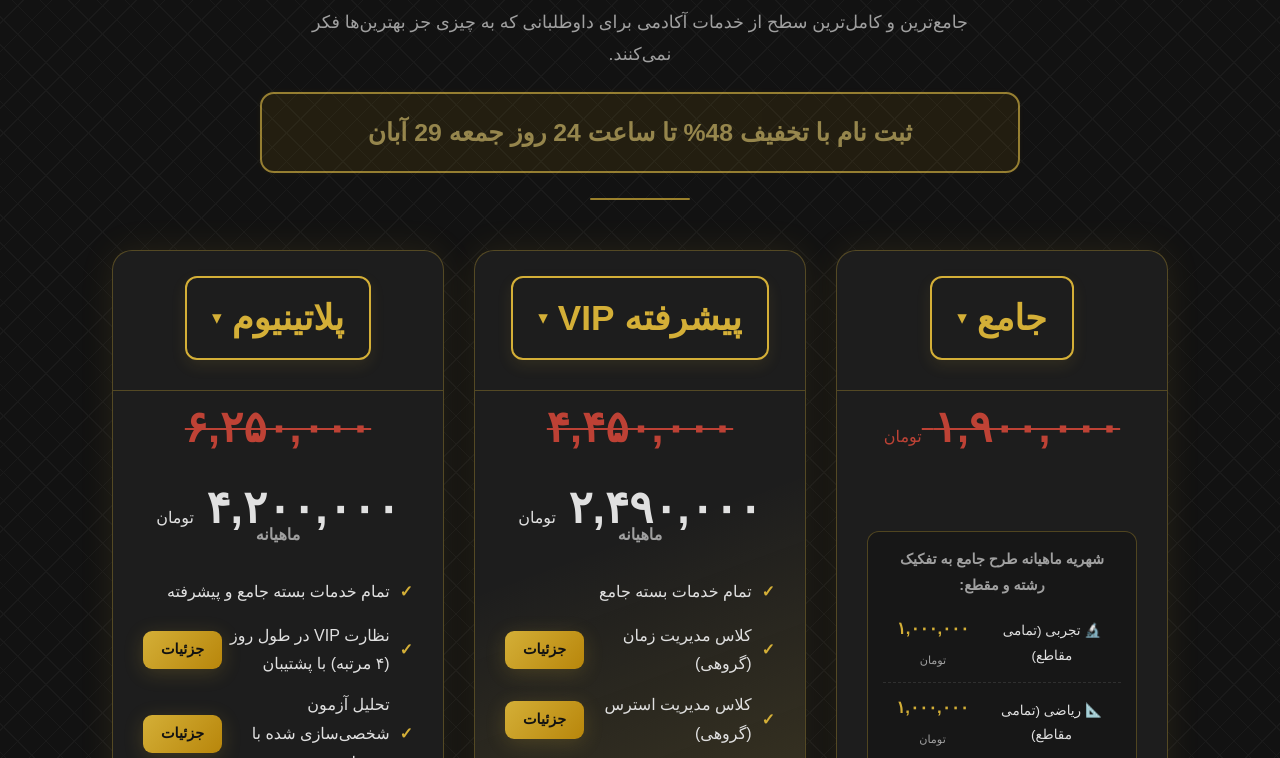
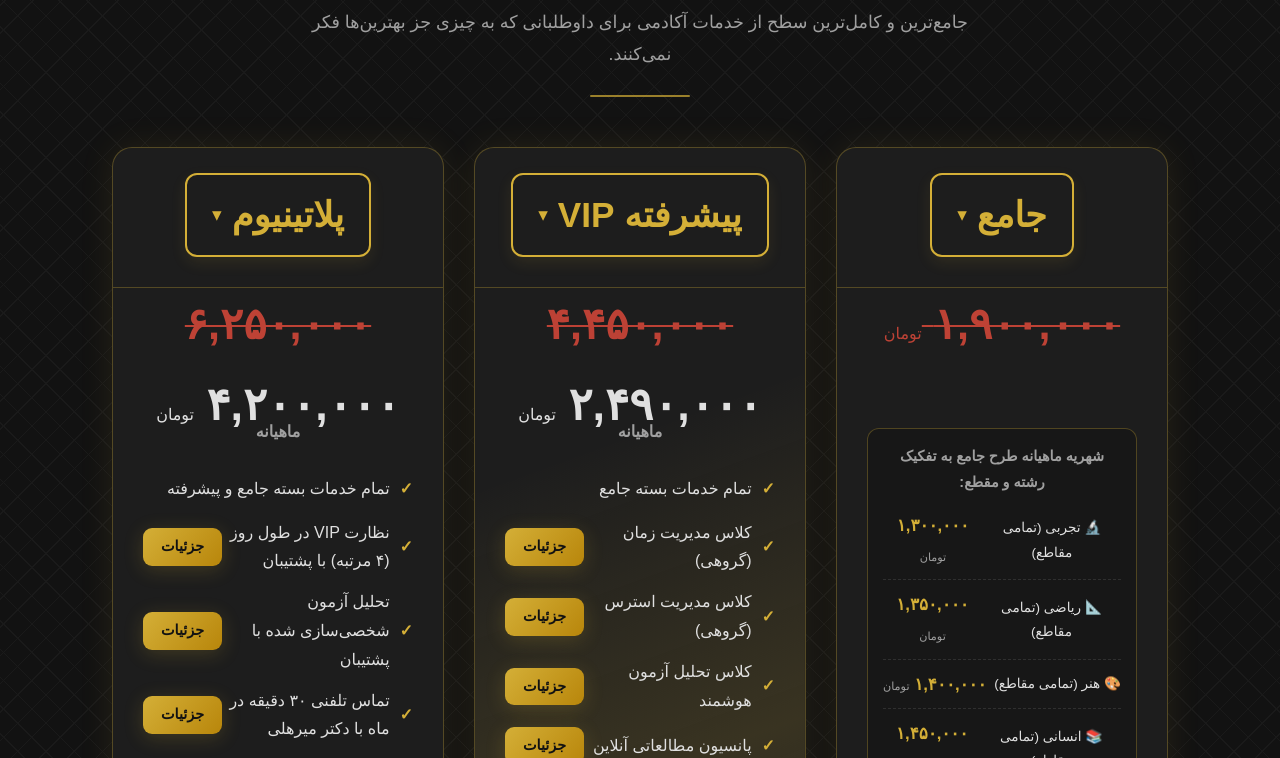
Before and after one commit to amirmirhelli/DrMirhelli-Academy-Plans, a plain HTML site: page index.html in a window 1280 px wide. Shown: the part 741-1499 px from the top of the page. Drawn offline with Linux system fonts and the light colour scheme.

Commit message:
Add files via upload

```diff
--- a/index.html
+++ b/index.html
@@ -399,7 +399,6 @@
         <div class="section-divider">
             <h2><span class="animated-emoji trophy">🏆</span>طرح‌های اصلی</h2>
             <p>جامع‌ترین و کامل‌ترین سطح از خدمات آکادمی برای داوطلبانی که به چیزی جز بهترین‌ها فکر نمی‌کنند.</p>
-            <div class="main-plan-discount-notice">ثبت نام با تخفیف 48% تا ساعت 24 روز جمعه 29 آبان</div>
         </div>
 
         <div class="pricing-container">
@@ -424,19 +423,19 @@
                         <div class="multi-price-title">شهریه ماهیانه طرح جامع به تفکیک رشته و مقطع:</div>
                         <div class="multi-price-item">
                             <span>🔬 تجربی (تمامی مقاطع)</span>
-                            <span>۱,۰۰۰,۰۰۰ <small>تومان</small></span>
+                            <span>۱,۳۰۰,۰۰۰ <small>تومان</small></span>
                         </div>
                         <div class="multi-price-item">
                             <span>📐 ریاضی (تمامی مقاطع)</span>
-                            <span>۱,۰۰۰,۰۰۰ <small>تومان</small></span>
+                            <span>۱,۳۵۰,۰۰۰ <small>تومان</small></span>
                         </div>
                         <div class="multi-price-item">
                             <span>🎨 هنر (تمامی مقاطع)</span>
-                            <span>۱,۱۰۰,۰۰۰ <small>تومان</small></span>
+                            <span>۱,۴۰۰,۰۰۰ <small>تومان</small></span>
                         </div>
                         <div class="multi-price-item">
                             <span>📚 انسانی (تمامی مقاطع)</span>
-                            <span>۱,۲۰۰,۰۰۰ <small>تومان</small></span>
+                            <span>۱,۴۵۰,۰۰۰ <small>تومان</small></span>
                         </div>
                     </div>
 
```
